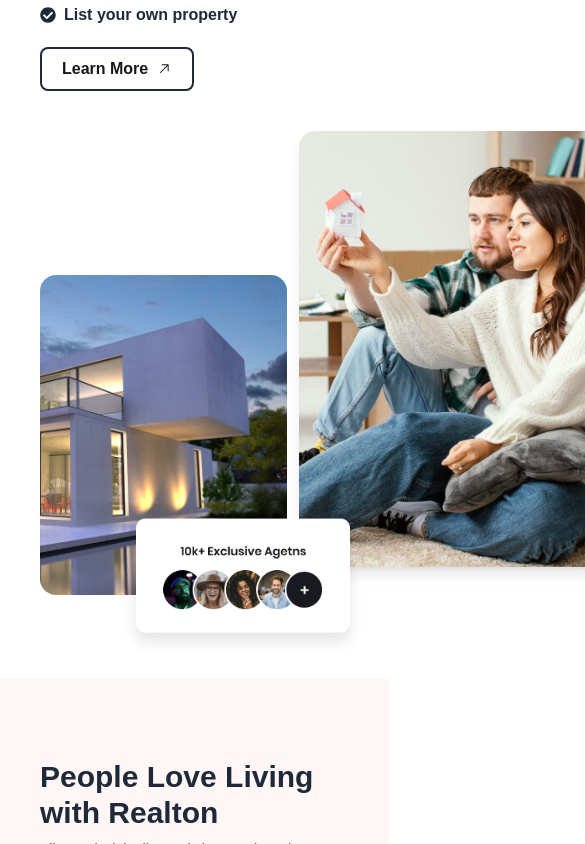
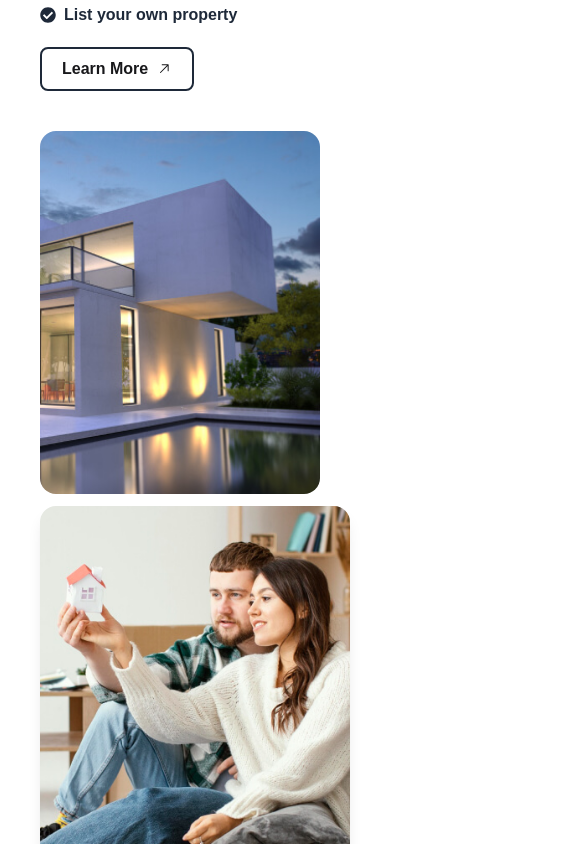
Before and after one commit to mdsharia4613/Real-Estate, a Next.js app: page / in a window 390 px wide. Shown: the part 4500-5344 px from the top of the page, 585 px wide, since content can reach past the window. Built offline with nearby package versions, Linux system fonts and the light colour scheme; no server answers.

Commit message:
sillingOPtion

```diff
--- a/src/app/home/SellingOption.jsx
+++ b/src/app/home/SellingOption.jsx
@@ -51,14 +51,14 @@ const SellingOption = () => {
             </div>
 
             {/* Right Image Group */}
-            <div data-aos="zoom-in-up" className='flex gap-3 relative'>
+            <div data-aos="zoom-in-up" className='flex flex-col md:flex-row gap-3 relative'>
 
                 <Image
                     src="/image/option_3.jpg"
                     alt=""
                     width={280}
                     height={300}
-                    className='rounded-2xl h-80 translate-y-36 object-contain'
+                    className='rounded-2xl md:h-80 md:translate-y-36 object-contain'
                 />
 
                 <Image
```
